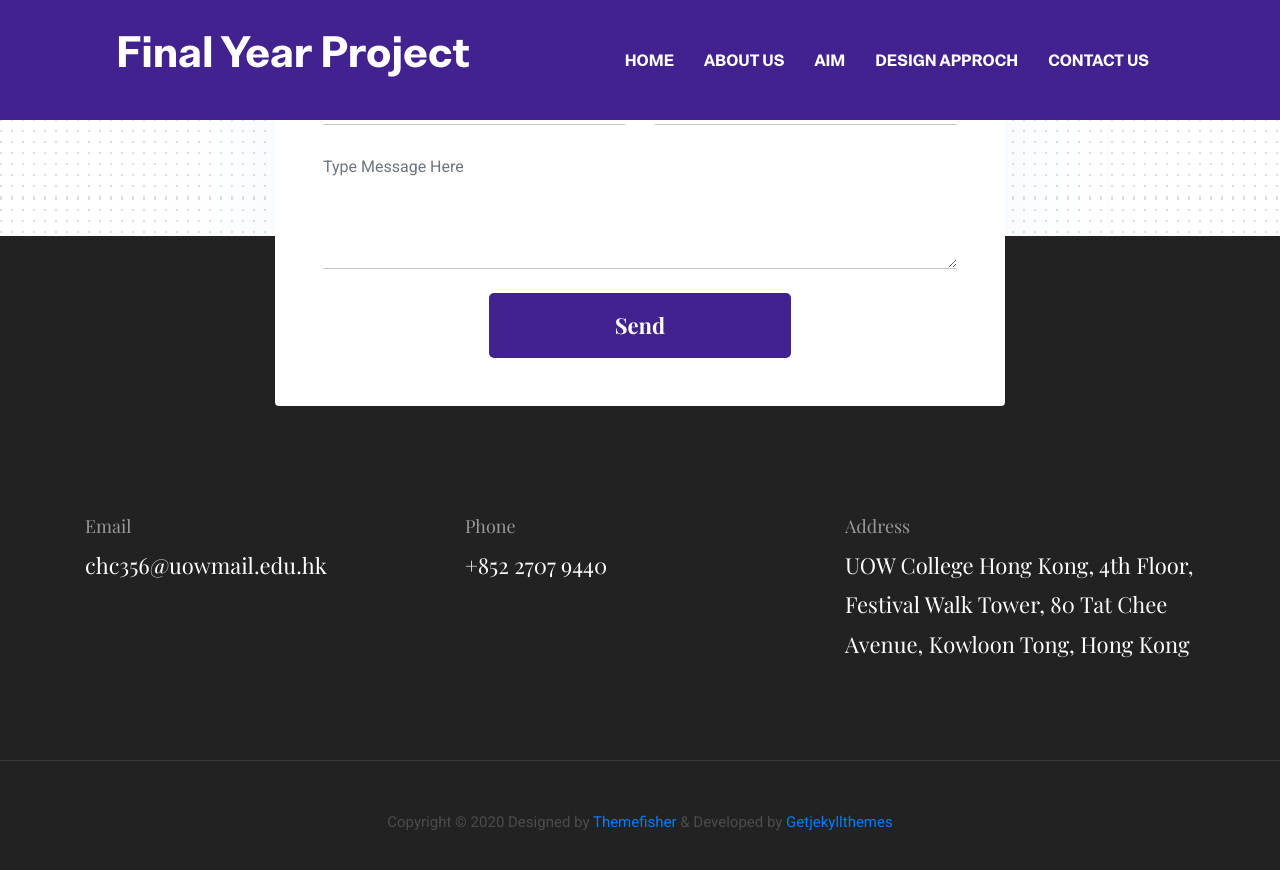
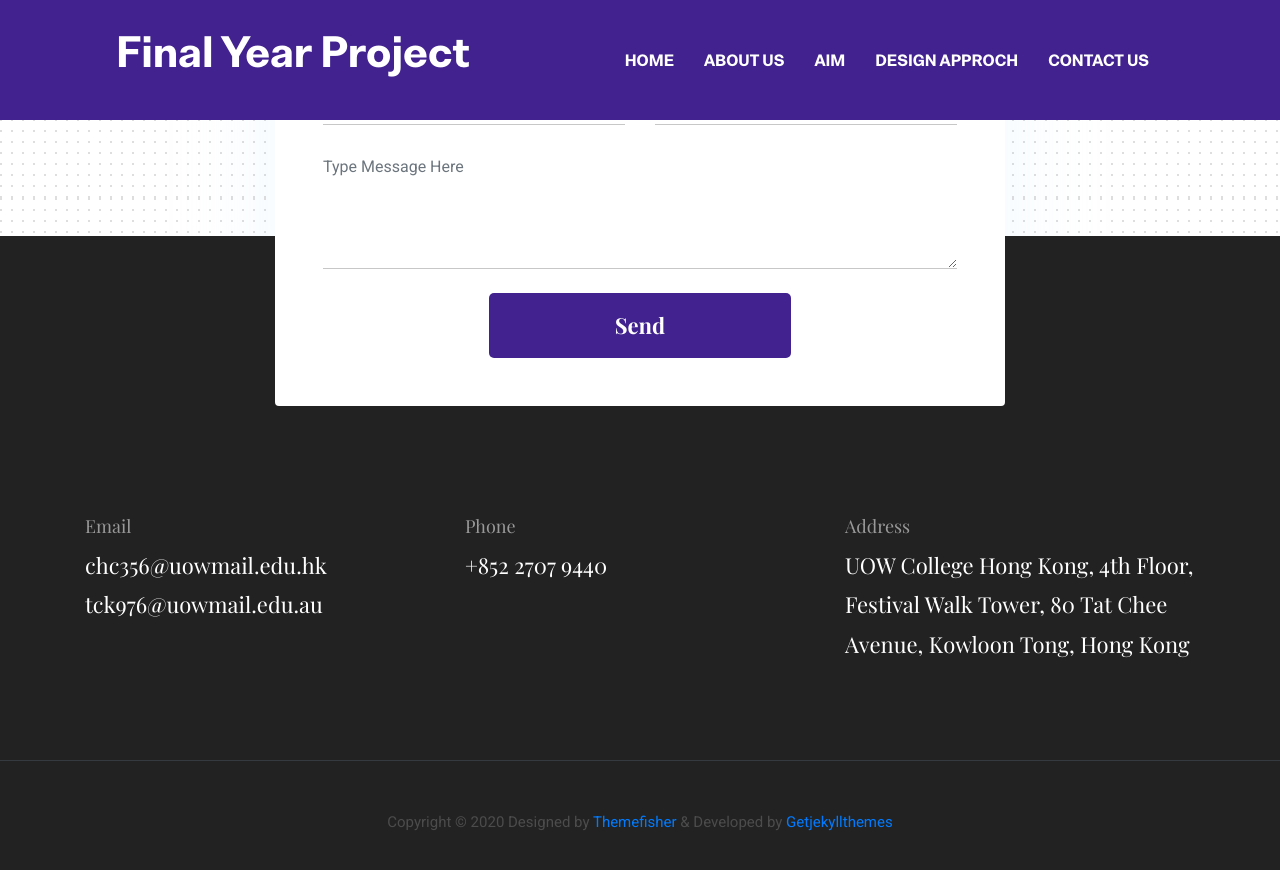
Before and after one commit to RyanL-29/FinalYearProjectWeb, a Jekyll site: the page built from index.html, in a window 1280 px wide and 900 px high, scrolled down 5175 px. Shown: the top 870 px of the window. Built offline with Jekyll 4.4.1, drawn with Linux system fonts in a browser that asks for light colours.

Commit message:
Update settings.yml

```diff
--- a/_data/settings.yml
+++ b/_data/settings.yml
@@ -5,7 +5,7 @@ title: Final Year Project
 logo:
 author: themefisher
 description: this is meta description
-email: chc356@uowmail.edu.hk
+email: chc356@uowmail.edu.hk <br> tck976@uowmail.edu.au <br>
 phone: +852 2707 9440
 address: UOW College Hong Kong, 4th Floor, Festival Walk Tower, 80 Tat Chee Avenue, Kowloon Tong, Hong Kong
 copyright: Copyright &copy; 2020 Designed by [Themefisher](https://themefisher.com) & Developed by [Getjekyllthemes](https://getjekyllthemes.com)
```
